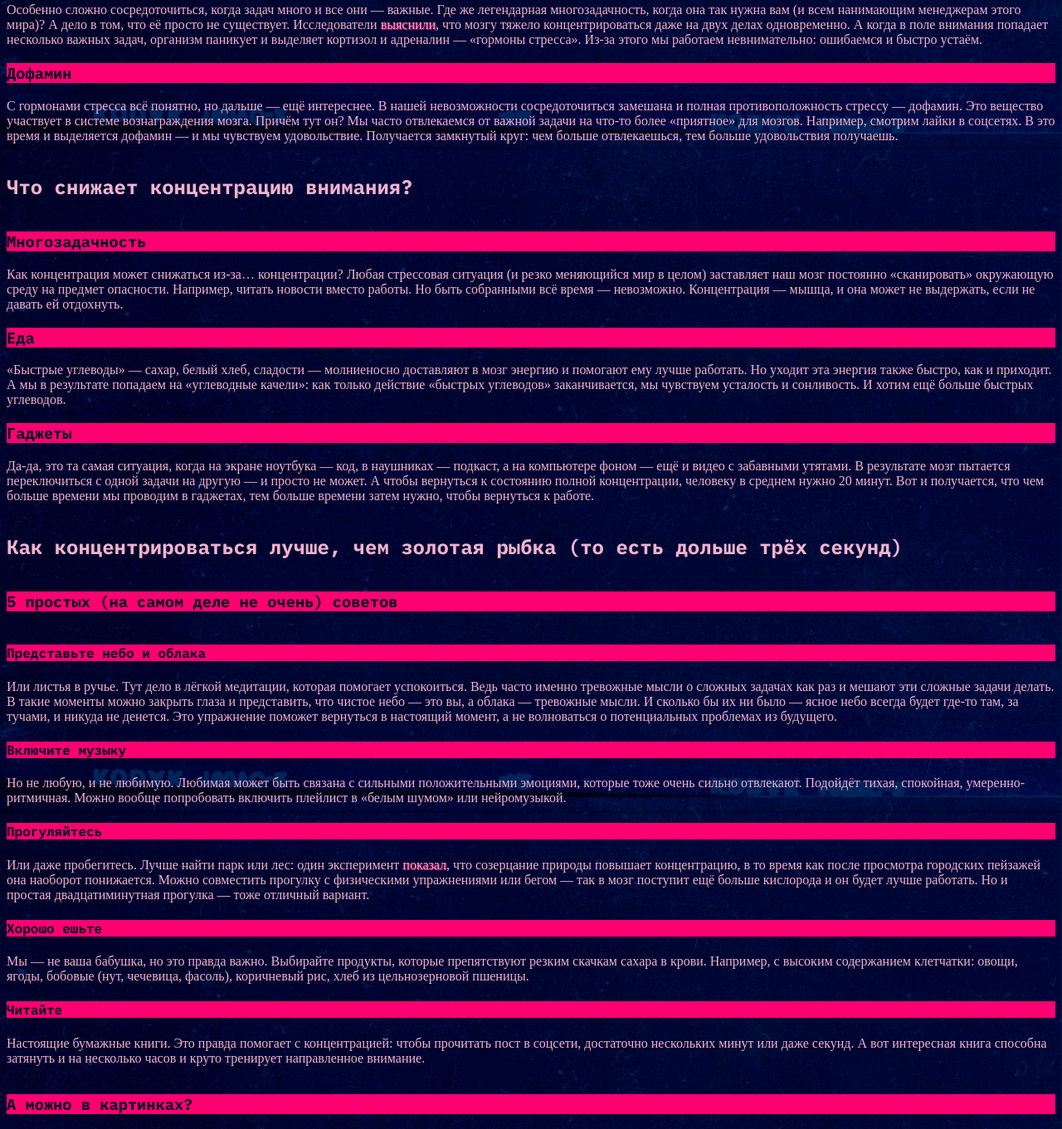
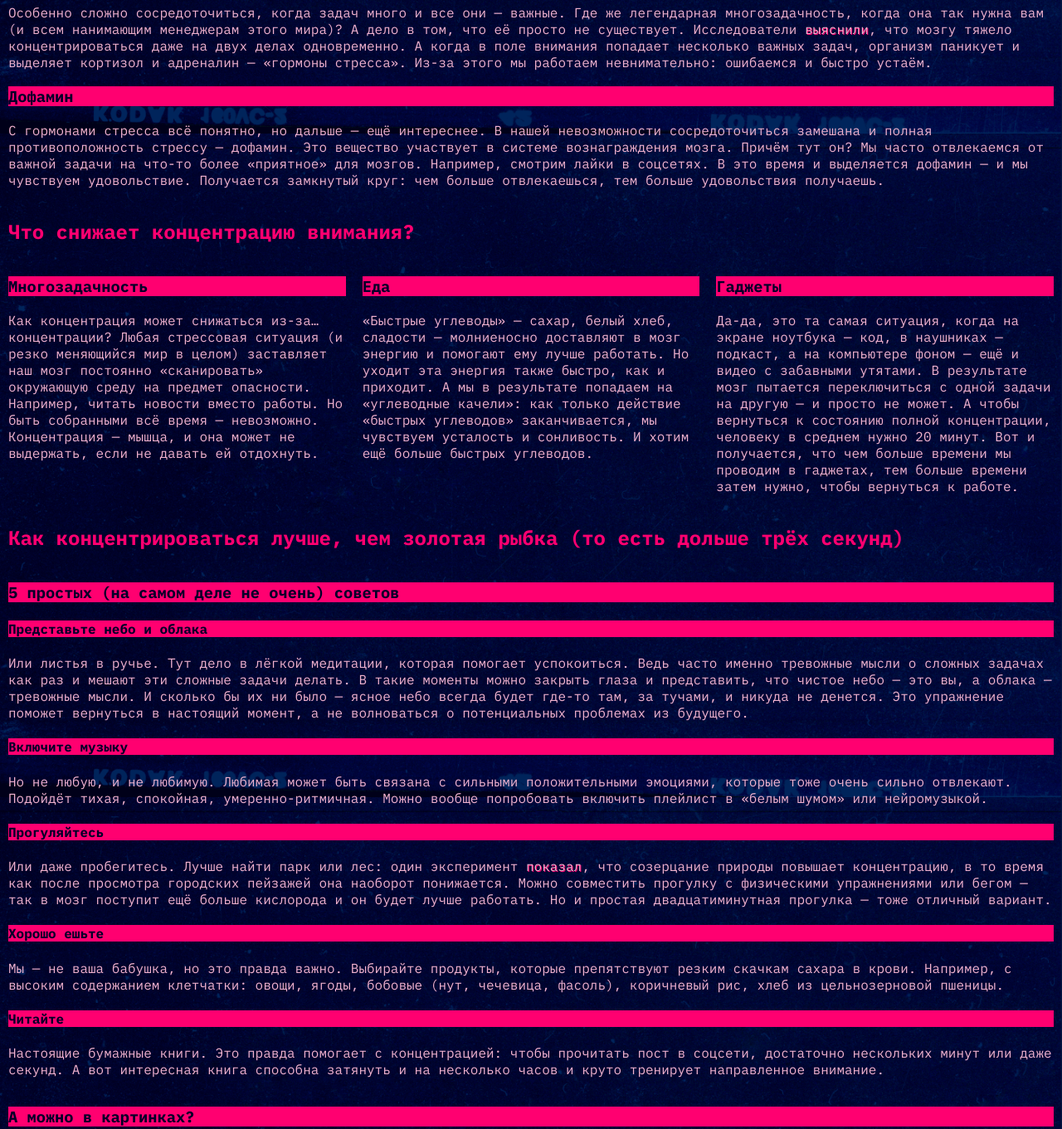
Before and after one commit to mmaltceva22/slozhno-sosredotochitsya, a plain HTML site: page index.html in a window 1280 px wide. Shown: the part 639-2000 px from the top of the page at 83% size. Drawn offline with Linux system fonts and the light colour scheme.

Commit message:
Дописаны медиавыражения

```diff
--- a/index.html
+++ b/index.html
@@ -49,12 +49,12 @@
       </h2>
     </header>
     <main class="content">
-      <section class="why">
-        <h2 class="why_title section-title">Почему сосредоточиться так сложно</h2>
-        <ul class="why_section-list">
-          <li class="why_section-list-item">
-            <h3 class="why_description-title title-decor">Многозадачность</h3>
-            <p class="why_section-description section-description">
+      <section class="section why">
+        <h2 class="section__title ">Почему сосредоточиться так сложно</h2>
+        <ul class="section__list">
+          <li class="section__list-item">
+            <h3 class="section__subtitle title-decor">Многозадачность</h3>
+            <p class="section__description">
               Особенно сложно сосредоточиться, когда задач много и все они —
               важные. Где же легендарная многозадачность, когда она так нужна
               вам (и всем нанимающим менеджерам этого мира)? А дело в том, что
@@ -71,9 +71,9 @@
               ошибаемся и быстро устаём.
             </p>
           </li>
-          <li class="why_section-list-item">
-            <h3 class="why_description-title title-decor">Дофамин</h3>
-            <p class="why_section-description section-description">
+          <li class="section__list-item">
+            <h3 class="section__subtitle title-decor">Дофамин</h3>
+            <p class="section__description section-description">
               С гормонами стресса всё понятно, но дальше — ещё интереснее. В
               нашей невозможности сосредоточиться замешана и полная
               противоположность стрессу — дофамин. Это вещество участвует в
@@ -86,12 +86,12 @@
           </li>
         </ul>
       </section>
-      <section class="what two-column">
-        <h2 class="what_title section-title">Что снижает концентрацию внимания?</h2>
-        <ul class="what_section-list">
-          <li class="what_section-list-item">
-            <h3 class="what_description-title title-decor">Многозадачность</h3>
-            <p class="what_section-description section-description">
+      <section class="section what two-column">
+        <h2 class="section__title">Что снижает концентрацию внимания?</h2>
+        <ul class="section__list section__list_full">
+          <li class="section__list-item">
+            <h3 class="section__subtitle title-decor">Многозадачность</h3>
+            <p class="section__description">
               Как концентрация может снижаться из-за… концентрации? Любая
               стрессовая ситуация (и резко меняющийся мир в целом) заставляет
               наш мозг постоянно «сканировать» окружающую среду на предмет
@@ -100,9 +100,9 @@
               может не выдержать, если не давать ей отдохнуть.
             </p>
           </li>
-          <li class="what_section-list-item">
-            <h3 class="what_description-tite title-decor">Еда</h3>
-            <p class=" what_section-description section-description">
+          <li class="section__list-item">
+            <h3 class="section__subtitle title-decor">Еда</h3>
+            <p class="section__description">
               «Быстрые углеводы» — сахар, белый хлеб, сладости — молниеносно
               доставляют в мозг энергию и помогают ему лучше работать. Но уходит
               эта энергия также быстро, как и приходит. А мы в результате
@@ -111,9 +111,9 @@
               хотим ещё больше быстрых углеводов.
             </p>
           </li>
-          <li class="what_section-list-item">
-            <h3 class="what_description-tite title-decor">Гаджеты</h3>
-            <p class="what_section-description section-description">
+          <li class="section__list-item">
+            <h3 class="section__subtitle title-decor">Гаджеты</h3>
+            <p class="section__description">
               Да-да, это та самая ситуация, когда на экране ноутбука — код, в
               наушниках — подкаст, а на компьютере фоном — ещё и видео с
               забавными утятами. В результате мозг пытается переключиться с
@@ -125,16 +125,16 @@
           </li>
         </ul>
       </section>
-      <section class="how">
-        <h2 class="how-section-title section-title">
+      <section class="section how">
+        <h2 class="section__title">
           Как концентрироваться лучше, чем золотая рыбка (то есть дольше трёх
           секунд)
         </h2>
-        <h3 class="how_titel title-decor">5 простых (на самом деле не очень) советов</h3>
-        <ul class="how_section-list">
-          <li class="how_section-list-item">
-            <h4 class="how_description-title title-decor">Представьте небо и облака</h4>
-            <p class="how_description section-description">
+        <ul class="section__list">
+          <li class="section__list-item ">
+            <h3 class="section__subtitle title-decor">5 простых (на самом деле не очень) советов</h3>
+            <h4 class="section__subtitle_secondary  title-decor">Представьте небо и облака</h4>
+            <p class="section__description">
               Или листья в ручье. Тут дело в лёгкой медитации, которая помогает
               успокоиться. Ведь часто именно тревожные мысли о сложных задачах
               как раз и мешают эти сложные задачи делать. В такие моменты можно
@@ -145,18 +145,18 @@
               проблемах из будущего.
             </p>
           </li>
-          <li class="how_section-list-item">
-            <h4 class="how_description-title title-decor">Включите музыку</h4>
-            <p class="how_description section-description">
+          <li class="section__list-item">
+            <h4 class="section__subtitle_secondary title-decor">Включите музыку</h4>
+            <p class="section__description">
               Но не любую, и не любимую. Любимая может быть связана с сильными
               положительными эмоциями, которые тоже очень сильно отвлекают.
               Подойдёт тихая, спокойная, умеренно-ритмичная. Можно вообще
               попробовать включить плейлист в «белым шумом» или нейромузыкой.
             </p>
           </li>
-          <li class="how_section-list-item">
-            <h4 class="how_description-title title-decor">Прогуляйтесь</h4>
-            <p class="how_description section-description">
+          <li class="section__list-item">
+            <h4 class="section__subtitle_secondary title-decor">Прогуляйтесь</h4>
+            <p class="section__description">
               Или даже пробегитесь. Лучше найти парк или лес: один эксперимент
               <a
                 class="link"
@@ -170,18 +170,18 @@
               простая двадцатиминутная прогулка — тоже отличный вариант.
             </p>
           </li>
-          <li class="how_section-list-item">
-            <h4 class="how_description-title title-decor">Хорошо ешьте</h4>
-            <p class="how_description section-description">
+          <li class="section__list-item">
+            <h4 class="section__subtitle_secondary title-decor">Хорошо ешьте</h4>
+            <p class="section__description">
               Мы — не ваша бабушка, но это правда важно. Выбирайте продукты,
               которые препятствуют резким скачкам сахара в крови. Например, с
               высоким содержанием клетчатки: овощи, ягоды, бобовые (нут,
               чечевица, фасоль), коричневый рис, хлеб из цельнозерновой пшеницы.
             </p>
           </li>
-          <li class="how_section-list-item">
-            <h4 class="how_description-title title-decor">Читайте</h4>
-            <p class="how_description section-description">
+          <li class="section__list-item">
+            <h4 class="section__subtitle_secondary title-decor">Читайте</h4>
+            <p class="section__description">
               Настоящие бумажные книги. Это правда помогает с концентрацией:
               чтобы прочитать пост в соцсети, достаточно нескольких минут или
               даже секунд. А вот интересная книга способна затянуть и на
@@ -191,7 +191,7 @@
         </ul>
       </section>
       <section class="image">
-        <h3 class="section__image-title title-decor">А можно в картинках?</h3>
+        <h3 class="section__subtitle image__title title-decor">А можно в картинках?</h3>
         <img src="./images/sunset.png" alt="Закат на фоне гор и озера"  class="section__image-sunset section__image"
         loading="lazy">
         <img src="./images/ice-cream.png" alt="Большая тарелка с шариками мороженного"  class="section__image-ice-cream section__image"
--- a/styles/style.css
+++ b/styles/style.css
@@ -1,14 +1,14 @@
 /* Основные стили проекта. Это стили для темы, которую вы верстаете первой. */
-.body {
-  margin: 0px;
-  padding: 10px;
-}
+
 .page {
    background-image: var(--background-image);
   background-repeat: no-repeat;
   background-size: cover;
   background-position: top center;
   background-attachment: fixed;
+  font-family: var(--font-family), sans-serif;
+  margin: 0px;
+  padding: 10px;
 
 }
 .header{
@@ -17,34 +17,8 @@
   grid-template-rows: repeat(3, 1fr);
   position: relative;
 
- /*  background-repeat: no-repeat;
-  background-size: cover;
-  background-position: top center;
-  background-attachment: fixed; */
+}
 
-}
-/* .rec-container {
-
- position: absolute;
-   display: inline-block;
-
-}
-.decorated-text {
-  color: var(--accent-color);
-  Width: 52px;
-  Height: 26px;
-}
-.decorated-text::after {
-  content: "";
-  outline: 1px solid var(--accent-color);
-
-  width: 20px;
-  height: 20px;
-  position: absolute;
-  top: 10px;
-  right: 10;
-
-} */
 .decorated-zone::after {
   content: "";
   position: absolute;
@@ -119,17 +93,6 @@ text-shadow: 4px 4px 0 var(--accent-color);
 margin: 0;
 }
 
-.title-decor {
-  background-color: var(--accent-color);
-  color: #000028;
-  font-family: var(--font-family);
-  list-style-type: none;
-}
-.section-title {
-  font-family: var(--font-family);
-  color: var(--main-text-color);
-}
-
 .header-description {
 
 font-size: 18px;
@@ -146,20 +109,37 @@ margin-bottom: 66px;
   margin-right: 10px; */
 }
 
-.why {
+.section {
   margin: 0px;
     display: grid;
 }
 
-.why_section-list {
+.title-decor {
+  background-color: var(--accent-color);
+  color: #000028;
+  font-family: var(--font-family);
+  list-style-type: none;
+}
+
+.section__title {
+  font-family: var(--font-family);
+  color: var(--main-text-color);
+  grid-column: 1 / 2;
+  color: var(--accent-color);
+}
+
+
+.section__list {
   margin: 0px;
   padding: 0px;
     list-style-type: none;
 }
-/* .why_title {
-  grid-area: why_title;
-} */
-.section-description {
+
+.section__list_full {
+  grid-column: 1 / -1;
+}
+
+.section__description {
 color: var(--main-text-color);
 }
 .link {
@@ -203,16 +183,6 @@ color: var(--main-text-color);
   width: 100%;
 }
 
-
-
-
-
-
-
-
-
-
-
 .footer-title {
   color: #DB00FF;
   font-family: var(--font-family);
@@ -225,10 +195,7 @@ text-shadow: 4px 4px 0 var(--accent-color);
 }
 
 @media (500px <= width < 1024px) {
-  /* .header__theme-menu-list {
 
-
-  } */
   .header {
     grid-template-columns: repeat(2, 1fr);
 
@@ -242,16 +209,67 @@ text-shadow: 4px 4px 0 var(--accent-color);
 .header-description{
   grid-column: 2 / -1;
 }
-  .why {
+  .section {
 
     grid-template-columns: 1fr 2fr;
    gap: 20px;
 
   }
-  .why_title {
+  .section__title {
     font-weight: 700;
     font-size: 18px;
     line-height: 23.4px;
-    color: var(--accent-color);
+
+  }
+
+
+}
+@media (1024px <= width) {
+  .section__list_full {
+    display: grid;
+    grid-template-columns: repeat(3, 1fr);
+    gap: 20px;
+
   }
 }
+
+@media (500px <=width) {
+  .image {
+    grid-template-columns: repeat(3, 1fr);
+    grid-template-rows: min-content 3fr 3fr 4fr;
+    row-gap: 25px;
+    column-gap: 19px;
+  }
+  .image__title {
+    grid-column: 1 / -1;
+  }
+  .section__image {
+    height: 100%;
+    object-fit: cover;
+  }
+  .section__image-sunset {
+    grid-column: 1 / 3;
+    grid-row: 2 / 3;
+  }
+  .section__image-ice-cream {
+    grid-row: 2 / 4;
+    grid-column: 3 / 4
+
+  }
+  .section__image-tape {
+    grid-row: 3 / 5;
+    grid-column: 1 / 2;
+
+  }
+  .section__image-books {
+    grid-row: 3 / 4;
+    grid-column: 2 / 3;
+
+  }
+  .section__image-street {
+    grid-row: 4 / 5;
+    grid-column: 2 / 4;
+
+  }
+
+}
```
